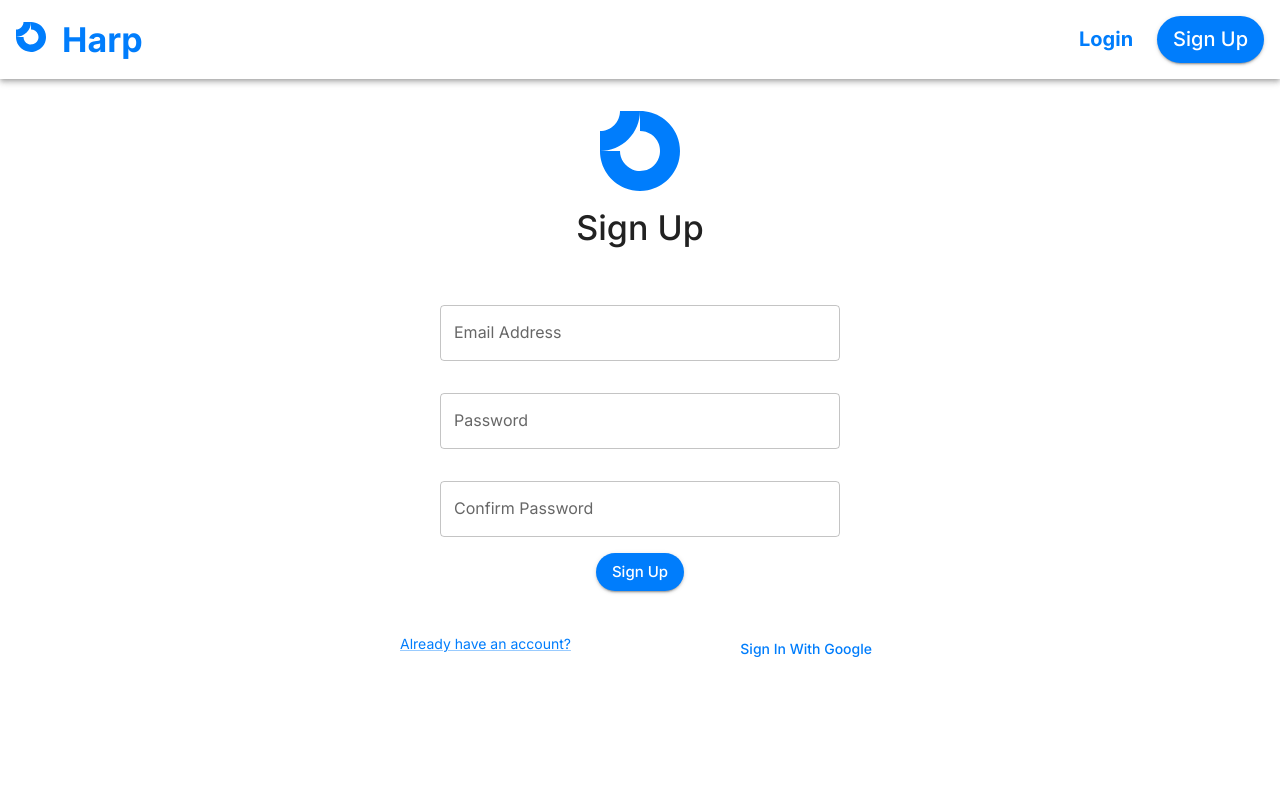
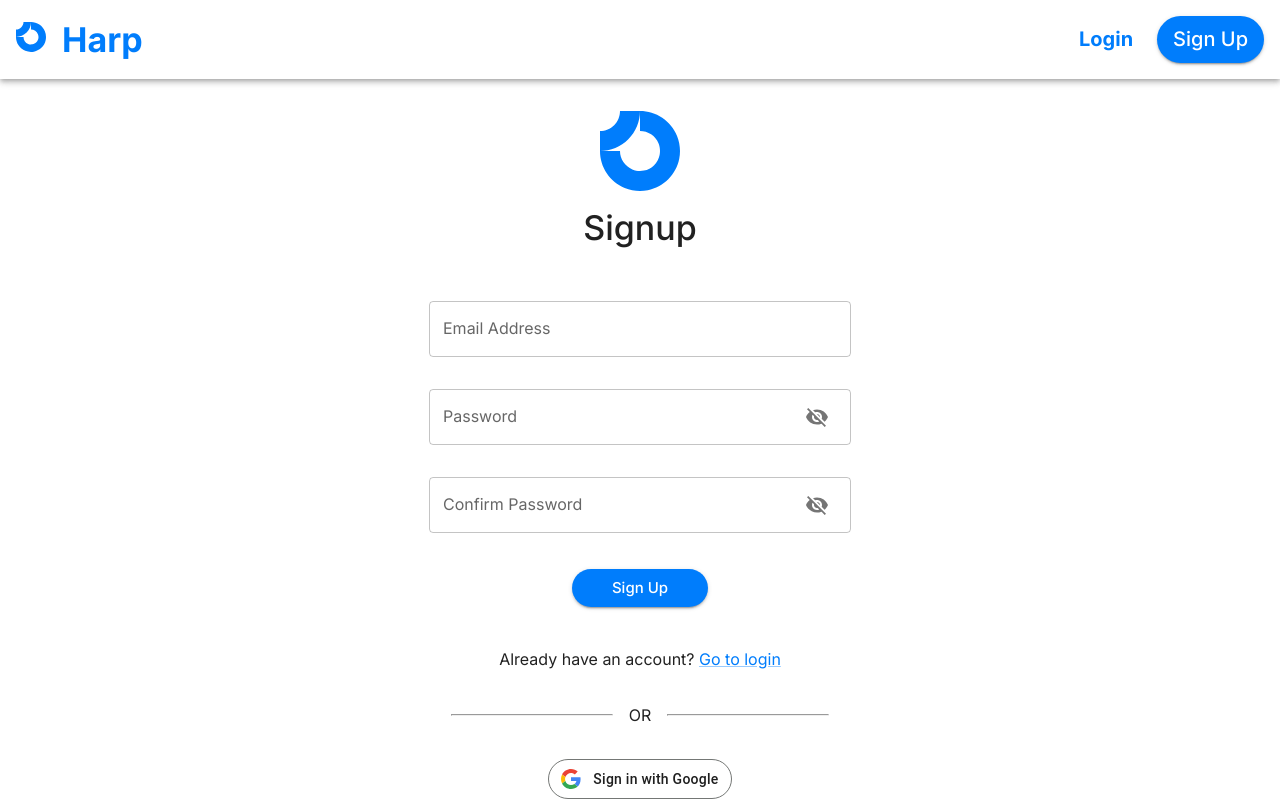
Before and after one commit to COSC-499-W2023/year-long-project-team-3, a Next.js app: page /signup in a window 1280 px wide. Built offline with nearby package versions, Linux system fonts and the light colour scheme; no server answers.

Commit message:
Copied style changes to SignUpForm

```diff
--- a/src/components/SignUpForm/index.tsx
+++ b/src/components/SignUpForm/index.tsx
@@ -4,12 +4,10 @@ import TextField from '@mui/material/TextField'
 import Button from '@mui/material/Button'
 import Box from '@mui/material/Box'
 import Typography from '@mui/material/Typography'
-import React from 'react'
+import React, { useState } from 'react'
 import { useRouter } from 'next/navigation'
 import Logo from '@/components/Logo'
-import Grid from '@mui/material/Grid'
 import Link from '@mui/material/Link'
-import { signIn } from 'next-auth/react'
 import { useFormik } from 'formik'
 import logger from '@/utils/logger'
 import { toast } from 'react-toastify'
@@ -17,6 +15,10 @@ import * as yup from 'yup'
 import { getEmailRegex } from '@/utils/verification'
 import { MAX_PASSWORD_LENGTH, MIN_PASSWORD_LENGTH } from '@/lib/constants'
 import { ObjectSchema } from 'yup'
+import { IconButton, InputAdornment } from '@mui/material'
+import { Visibility, VisibilityOff } from '@mui/icons-material'
+import Separator from '@/components/Separator'
+import GoogleSigninButton from '@/components/GoogleSigninButton'
 
 export type SignUpFormInputsData = {
     email: string
@@ -26,6 +28,16 @@ export type SignUpFormInputsData = {
 
 export default function SignUpForm() {
     const router = useRouter()
+
+    const [values, setValues] = useState<{ showPassword: boolean }>({ showPassword: false })
+
+    const handleClickShowPassword = () => {
+        setValues({ ...values, showPassword: !values.showPassword })
+    }
+
+    const handleMouseDownPassword = (event: React.MouseEvent<HTMLButtonElement>) => {
+        event.preventDefault()
+    }
 
     const formik = useFormik({
         initialValues: {
@@ -52,7 +64,7 @@ export default function SignUpForm() {
                 }}
             >
                 <Typography data-cy='title' variant='h4' sx={{ fontWeight: 'medium' }}>
-                    Sign Up
+                    Signup
                 </Typography>
                 <form onSubmit={formik.handleSubmit} noValidate>
                     <Box
@@ -62,11 +74,11 @@ export default function SignUpForm() {
                             display: 'flex',
                             flexDirection: 'column',
                             alignItems: 'center',
-                            minWidth: 'xl',
+                            minWidth: 'md',
+                            '& .MuiTextField-root': { my: 1.5, mx: 7, width: '100%' },
                         }}
                     >
                         <TextField
-                            style={{ width: 400 }}
                             margin='normal'
                             variant='outlined'
                             type='email'
@@ -76,65 +88,98 @@ export default function SignUpForm() {
                             onChange={formik.handleChange}
                             onBlur={formik.handleBlur}
                             error={formik.touched.email && Boolean(formik.errors.email)}
+                            // this ensures the layout does not get shifted by the helper text
+                            FormHelperTextProps={{ style: { position: 'absolute', bottom: -20 } }}
                             helperText={formik.touched.email && formik.errors.email}
                             data-cy='email'
                         />
                         <TextField
-                            style={{ width: 400 }}
                             margin='normal'
-                            fullWidth
                             variant='outlined'
-                            type='password'
+                            type={values.showPassword ? 'text' : 'password'}
                             label='Password'
                             name='password'
                             value={formik.values.password}
                             onChange={formik.handleChange}
                             onBlur={formik.handleBlur}
                             error={formik.touched.password && Boolean(formik.errors.password)}
+                            // this ensures the layout does not get shifted by the helper text
+                            FormHelperTextProps={{ style: { position: 'absolute', bottom: -20 } }}
                             helperText={formik.touched.password && formik.errors.password}
                             data-cy='password'
+                            InputProps={{
+                                endAdornment: (
+                                    <InputAdornment position='end'>
+                                        <IconButton
+                                            aria-label='toggle password visibility'
+                                            onClick={handleClickShowPassword}
+                                            onMouseDown={handleMouseDownPassword}
+                                        >
+                                            {values.showPassword ? <Visibility /> : <VisibilityOff />}
+                                        </IconButton>
+                                    </InputAdornment>
+                                ),
+                            }}
                         />
                         <TextField
-                            style={{ width: 400 }}
                             margin='normal'
-                            fullWidth
                             variant='outlined'
-                            type='password'
+                            type={values.showPassword ? 'text' : 'password'}
                             label='Confirm Password'
                             name='passwordConfirmation'
                             value={formik.values.passwordConfirmation}
                             onChange={formik.handleChange}
                             onBlur={formik.handleBlur}
                             error={formik.touched.passwordConfirmation && Boolean(formik.errors.passwordConfirmation)}
+                            // this ensures the layout does not get shifted by the helper text
+                            FormHelperTextProps={{ style: { position: 'absolute', bottom: -20 } }}
                             helperText={formik.touched.passwordConfirmation && formik.errors.passwordConfirmation}
                             data-cy='passwordVerification'
+                            InputProps={{
+                                endAdornment: (
+                                    <InputAdornment position='end'>
+                                        <IconButton
+                                            aria-label='toggle password visibility'
+                                            onClick={handleClickShowPassword}
+                                            onMouseDown={handleMouseDownPassword}
+                                        >
+                                            {values.showPassword ? <Visibility /> : <VisibilityOff />}
+                                        </IconButton>
+                                    </InputAdornment>
+                                ),
+                            }}
                         />
                         <Button
                             type='submit'
                             variant='contained'
-                            sx={{ fontSize: 15, borderRadius: 28, textTransform: 'capitalize' }}
+                            sx={{ marginTop: 2, px: 5, fontSize: 15, borderRadius: 28, textTransform: 'capitalize' }}
                             data-cy='submit'
                         >
                             Sign Up
                         </Button>
                     </Box>
-                    <Grid container>
-                        <Grid item xs>
-                            <Link data-cy='link-to-login' href='/login' variant='body2'>
-                                Already have an account?
-                            </Link>
-                        </Grid>
-                        <Grid item>
-                            <Button
-                                data-cy='google-sign-in-btn'
-                                sx={{ textTransform: 'capitalize' }}
-                                onClick={signInWithGoogle}
-                            >
-                                Sign in with Google
-                            </Button>
-                        </Grid>
-                    </Grid>
                 </form>
+                <Box
+                    sx={{
+                        display: 'flex',
+                        flexDirection: 'column',
+                        alignItems: 'center',
+                        minWidth: 'md',
+                    }}
+                >
+                    <Typography sx={{ mx: 6 }}>
+                        Already have an account?{' '}
+                        <Link data-cy='link-to-login' href='/login'>
+                            Go to login
+                        </Link>
+                    </Typography>
+                    <Box sx={{ my: 4, display: 'flex', alignItems: 'center', width: '100%' }}>
+                        <Separator />
+                        <Typography sx={{ mx: 2 }}>OR</Typography>
+                        <Separator />
+                    </Box>
+                    <GoogleSigninButton />
+                </Box>
             </Box>
         </>
     )
@@ -163,13 +208,6 @@ export default function SignUpForm() {
             logger.error(errMessage)
         }
     }
-
-    function signInWithGoogle(e: React.MouseEvent<HTMLButtonElement>) {
-        e.preventDefault()
-        signIn('google', { callbackUrl: `${ process.env.appBaseUrl }/dashboard` }).catch((err) => {
-            logger.error('An unexpected error occurred while log in with Google: ' + err.error)
-        })
-    }
 }
 
 const getCharacterValidationError = (missingCharacter: string): string => {
```
